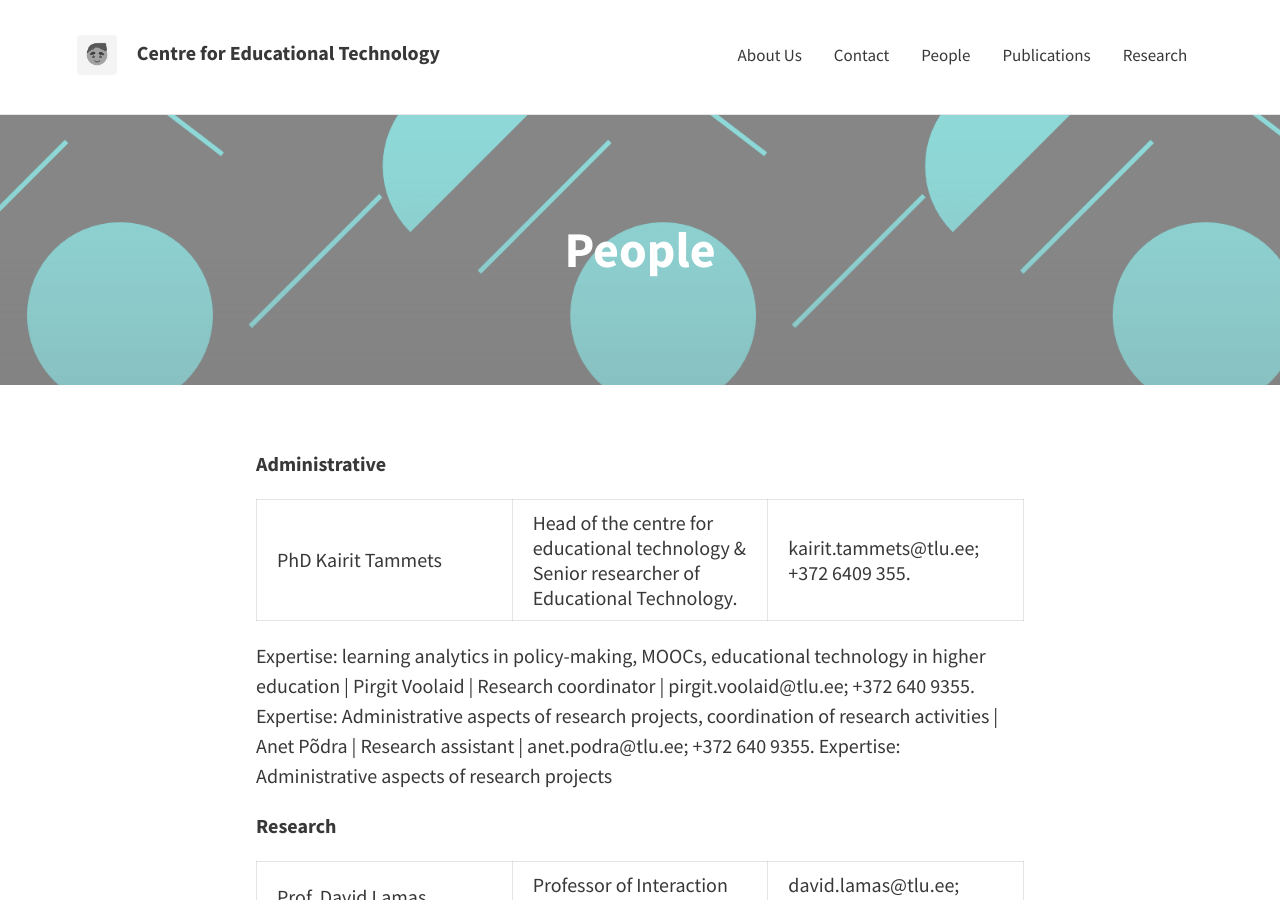
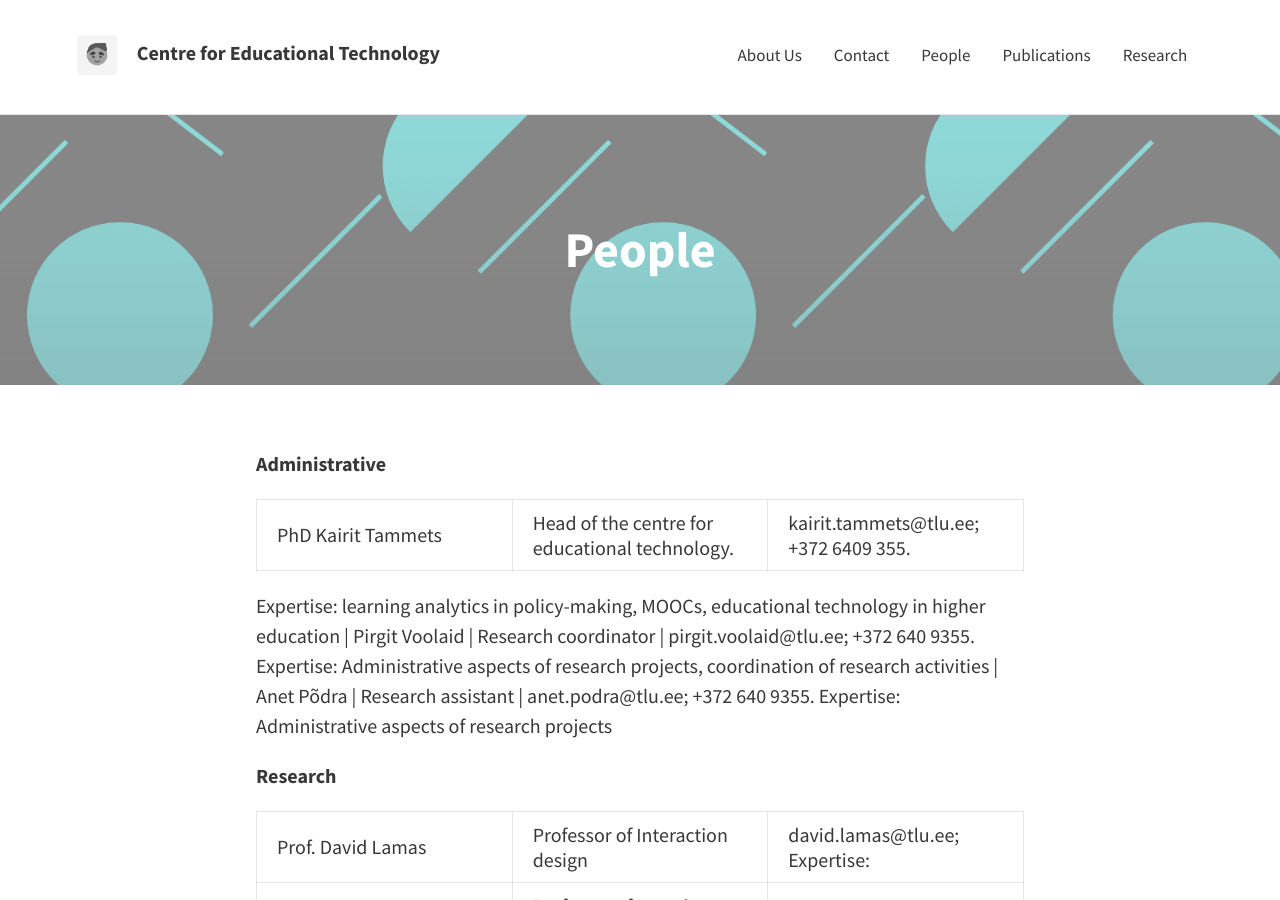
Before and after one commit to centre-for-educational-technology/htk-web, a Jekyll site: the page built from people.md, in a window 1280 px wide and 900 px high. Built offline with Jekyll 4.4.1, drawn with Linux system fonts in a browser that asks for light colours; nearby versions of some CDN libraries.

Commit message:
Update people.md

```diff
--- a/people.md
+++ b/people.md
@@ -7,7 +7,7 @@
 
 **Administrative**
 
-| PhD Kairit Tammets | Head of the centre for educational technology & Senior researcher of Educational Technology. | kairit.tammets@tlu.ee; +372 6409 355.
+| PhD Kairit Tammets | Head of the centre for educational technology. | kairit.tammets@tlu.ee; +372 6409 355.
 
 Expertise: learning analytics in policy-making, MOOCs, educational technology in higher education
 | Pirgit Voolaid |  Research coordinator | pirgit.voolaid@tlu.ee; +372 640 9355. Expertise: Administrative aspects of research projects, coordination of research activities
```
